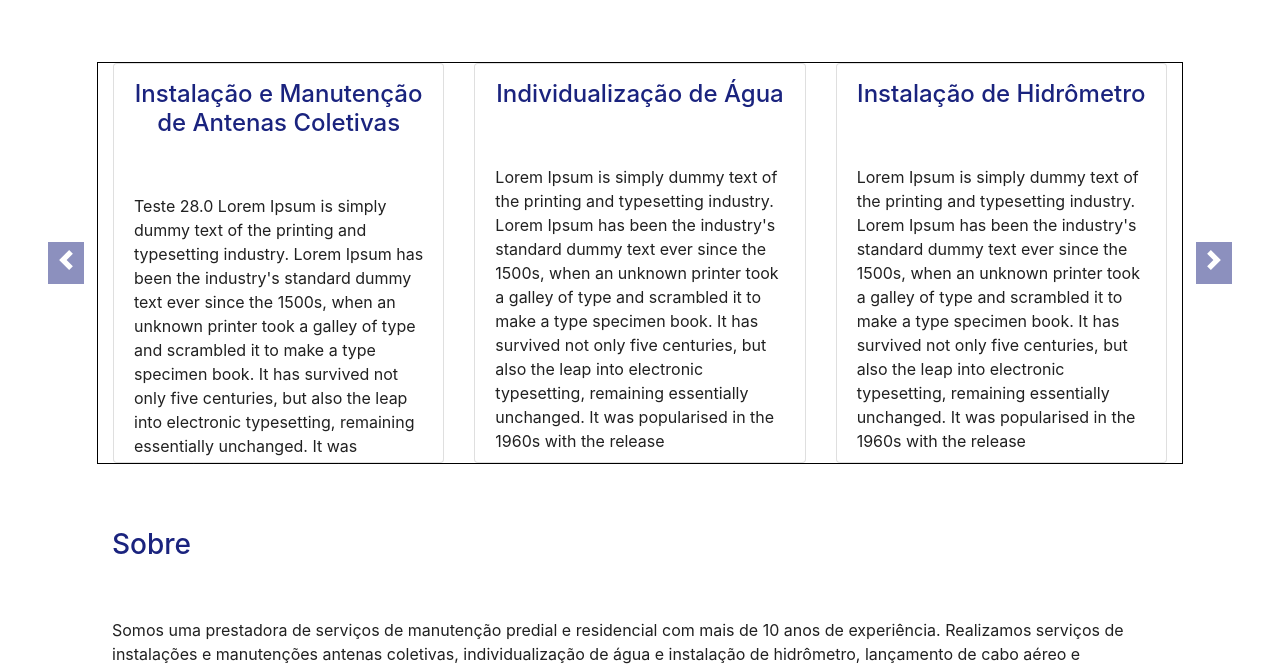
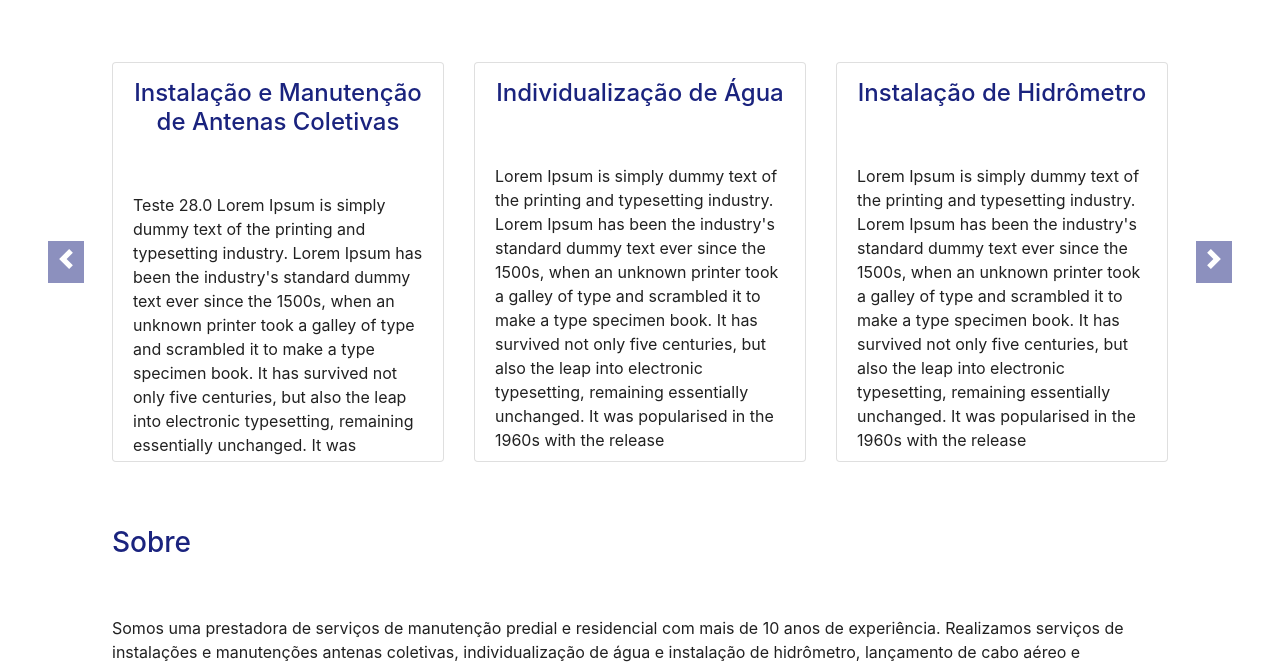
Before and after one commit to babipaula/05.Torres-github-, a plain HTML site: page index.html in a window 1280 px wide. Shown: the part 642-1306 px from the top of the page. Drawn offline with nearby package versions, Linux system fonts and the light colour scheme.

Commit message:
Add files via upload

```diff
--- a/index.html
+++ b/index.html
@@ -104,7 +104,7 @@
                 <div class="carousel-inner vv-3 " role="listbox">
 
                     <!-- Slide 1 -->
-                    <div class="carousel-item active borda">
+                    <div class="carousel-item active">
 
                             <!-- Card 1 -->
                             <div class="col-lg-4 col-12">
```
